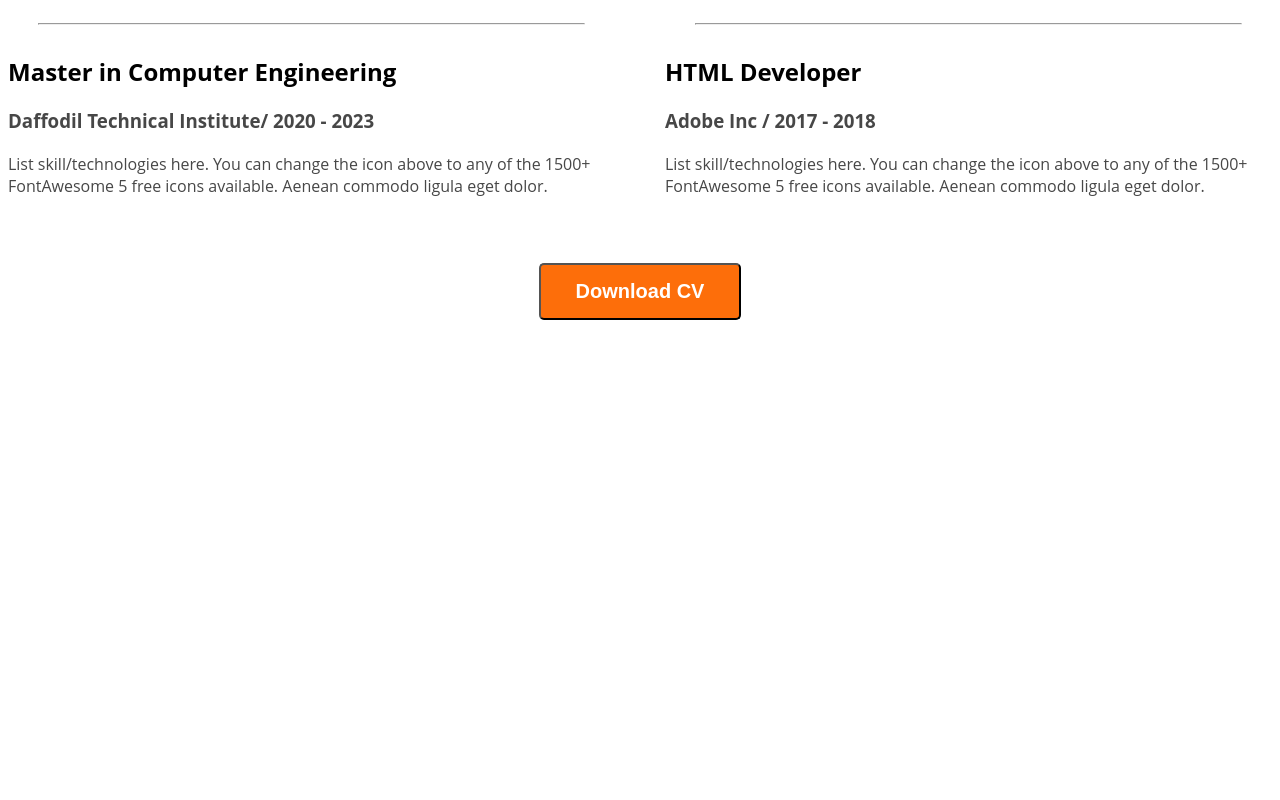
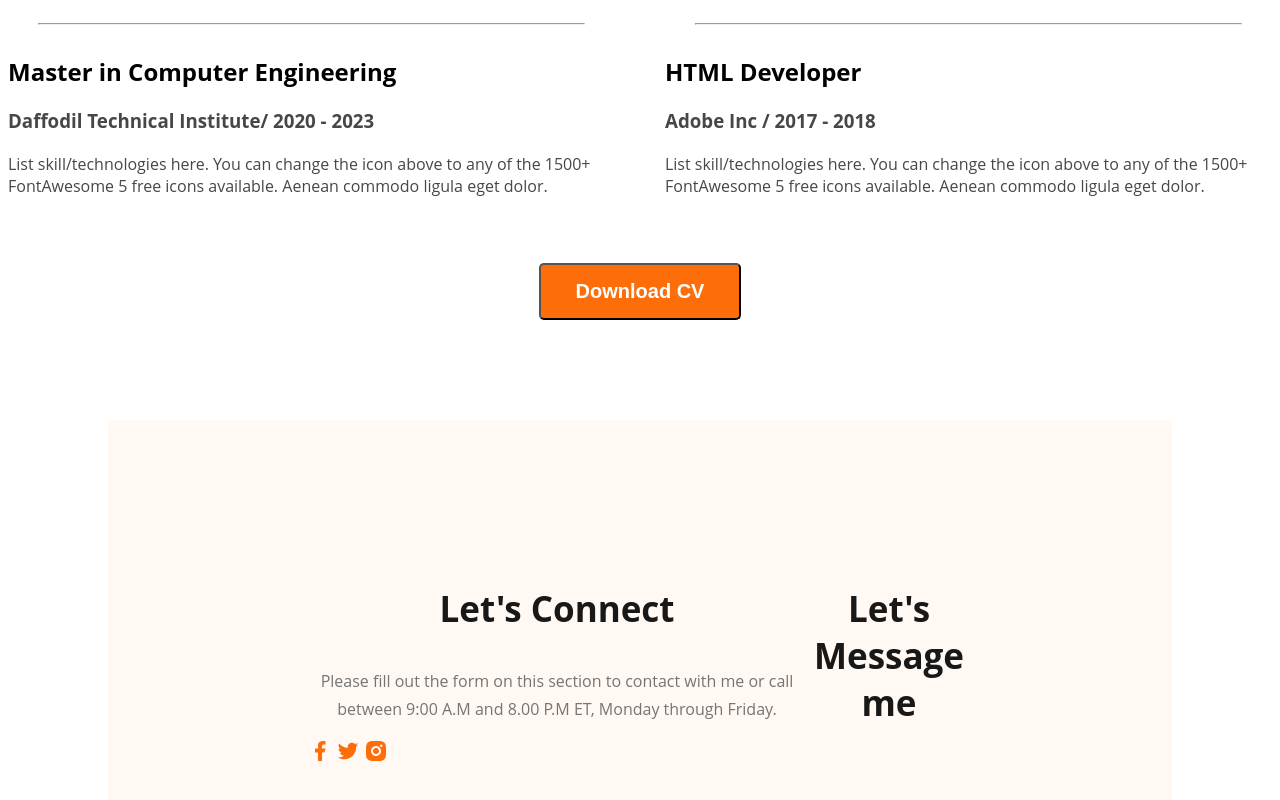
Before and after one commit to Rafithesheikh/Portfolio, a plain HTML site: page index.html in a window 1280 px wide. Shown: the part 2840-3640 px from the top of the page. Before the commit the page ends 3168 px from the top, so only its background shows below. Drawn offline with Linux system fonts and the light colour scheme; a web font is replaced by a local one.

Commit message:
basic footer

```diff
--- a/Styles/portfolio.css
+++ b/Styles/portfolio.css
@@ -186,3 +186,9 @@ box-shadow: 0px 6px 50px 0px rgba(0, 0, 0, 0.06);}
     margin-top: 50px;
 
 }
+   footer{
+    display: flex;
+    background-color: #FFF8F3;
+    margin: 100px;
+    padding: 130px 200px ;
+   }
--- a/index.html
+++ b/index.html
@@ -147,7 +147,20 @@
             </div>
         </section>
     <footer>
-
+        <!-- Left -->
+        <div class="footer-coloumn"><h3 class="section-title">Let's Connect</h3>
+            <p class="section-description">Please fill out the form on this section to contact with me or call between 9:00 A.M and 8.00 P.M ET, Monday through Friday.</p>
+            <div class="social-links">
+                <!-- facebook -->
+                <a href="https://www.facebook.com/Sheikhrafiu999"><img src="image/icons/facebook.png" alt="Facebook"></a>
+                <!-- twitter -->
+                <a href="https://twitter.com/SheikhRafiu2"><img src="image/icons/twitter.png" alt="Twitter"></a>
+                <!-- Instagram -->
+                <a href="https://www.instagram.com/rafithesheikh/"><img src="image/icons/insta.png" alt="Instagram"></a>
+            </div>
+        </div>
+        <!-- Right -->
+        <div class="footer-coloumn"><h3 class="section-title">Let's Message me</h3></div>
     </footer>
 </body>
 </html>
```
